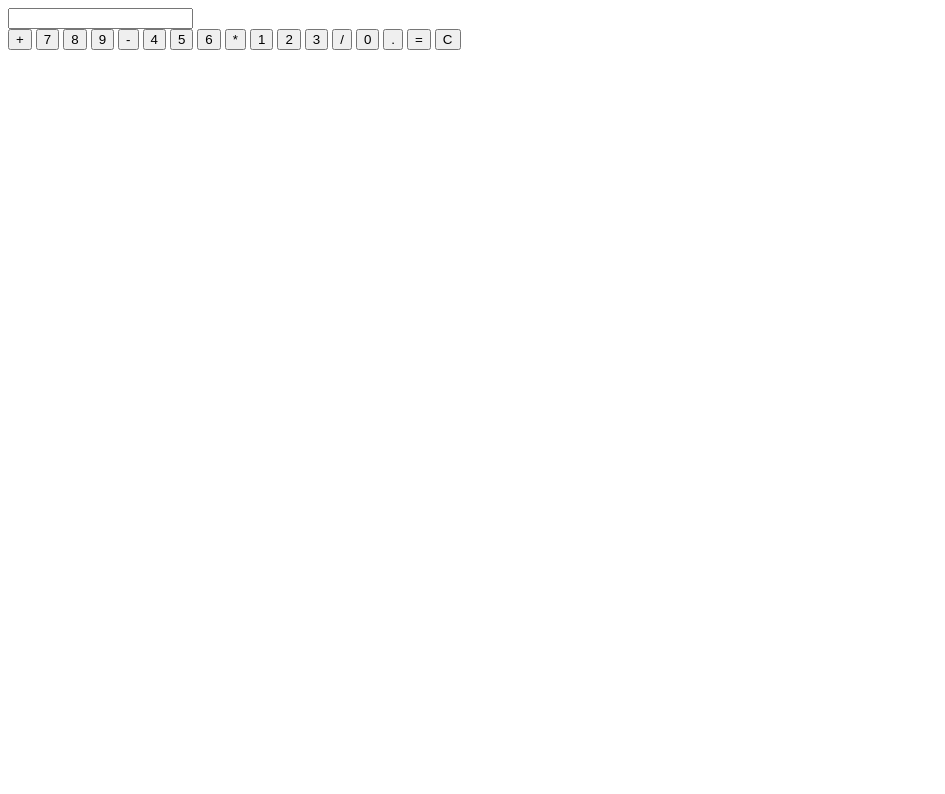
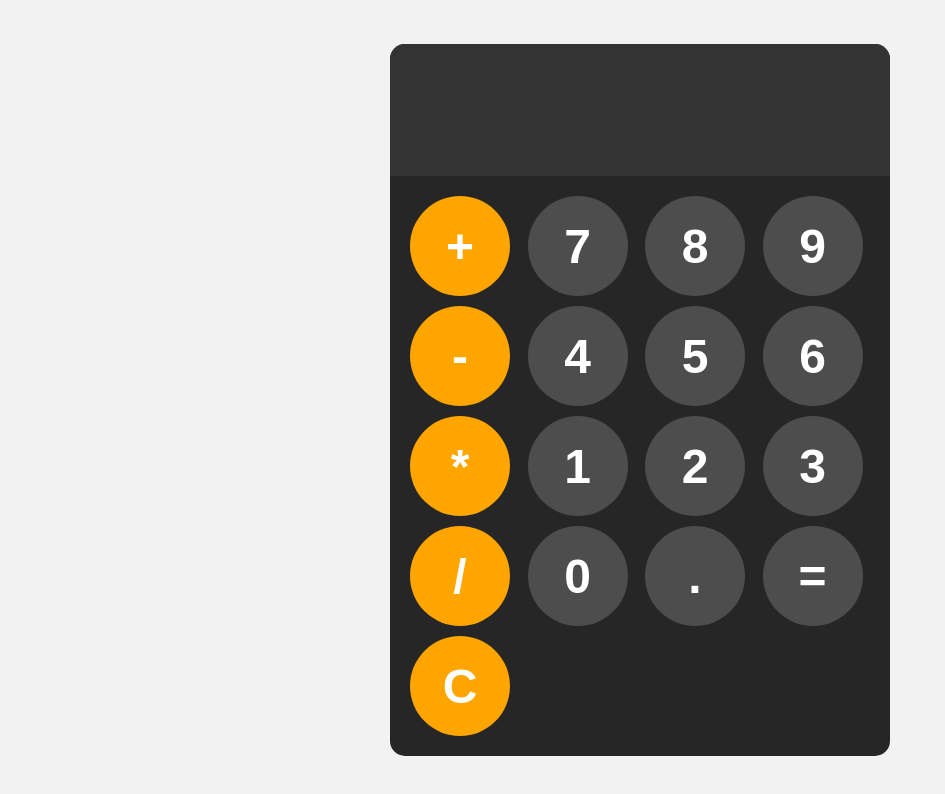
Before and after one commit to hasungkr/js-calculator, a plain HTML site: page index.html in a window 1280 px wide. Shown: the whole page, without its empty margins (0-945 px from the left). Drawn offline with Linux system fonts and the light colour scheme.

Commit message:
add css styling and js file

```diff
--- a/index.html
+++ b/index.html
@@ -10,23 +10,23 @@
         <div id="calculator">
             <input id="display" readonly>
             <div id="keys">
-                <button onclick="appendToDisplay('+')">+</button>
+                <button onclick="appendToDisplay('+')" class="operator-btn">+</button>
                 <button onclick="appendToDisplay('7')">7</button>
                 <button onclick="appendToDisplay('8')">8</button>
                 <button onclick="appendToDisplay('9')">9</button>
-                <button onclick="appendToDisplay('-')">-</button>
+                <button onclick="appendToDisplay('-')" class="operator-btn">-</button>
                 <button onclick="appendToDisplay('4')">4</button>
                 <button onclick="appendToDisplay('5')">5</button>
                 <button onclick="appendToDisplay('6')">6</button>
-                <button onclick="appendToDisplay('*')">*</button>
+                <button onclick="appendToDisplay('*')" class="operator-btn">*</button>
                 <button onclick="appendToDisplay('1')">1</button>
                 <button onclick="appendToDisplay('2')">2</button>
                 <button onclick="appendToDisplay('3')">3</button>
-                <button onclick="appendToDisplay('/')">/</button>
+                <button onclick="appendToDisplay('/')" class="operator-btn">/</button>
                 <button onclick="appendToDisplay('0')">0</button>
                 <button onclick="appendToDisplay('.')">.</button>
                 <button onclick="calculate()">=</button>
-                <button onclick="clearDisplay()">C</button>
+                <button onclick="clearDisplay()" class="operator-btn">C</button>
             </div>
         </div>
 
--- a/styles.css
+++ b/styles.css
@@ -0,0 +1,63 @@
+body{
+    margin: 0;
+    display: flex;
+    justify-content: center;
+    align-items: center;
+    height: 100vh;
+    background-color: hsl(0, 0%, 95%);
+}
+
+#calculator{
+    font-family: arial, sans-serif;
+    background-color: hsl(0, 0%, 15%);
+    border-radius: 15px;
+    max-width: 500px;
+    overflow: hidden;
+}
+
+#display{
+    width: 100%;
+    padding: 20px;
+    font-size: 5rem;
+    text-align: left;
+    border: none;
+    background-color: hsl(0, 0%, 20%);
+}
+
+#keys{
+    display: grid;
+    grid-template-columns: repeat(4, 1fr);
+    gap: 10px;
+    padding: 20px;
+}
+button{
+    width: 100px;
+    height: 100px;
+    border-radius: 50px;
+    border: none;
+    background-color: hsl(0, 0%, 30%);
+    color: white;
+    font-size: 3rem;
+    font-weight: bold;
+    cursor: pointer;
+}
+
+button:hover{
+    background-color: hsl(0, 0%, 40%);
+}
+
+button:active{
+    background-color: hsl(0, 0%, 50%);
+}
+
+.operator-btn{
+    background-color: orange;
+}
+
+.operator-btn:hover{
+    background-color: lightsalmon;
+}
+
+.operator-btn:active{
+    background-color: lightgoldenrodyellow;
+}
```
Also changed, not shown: index.js (added).
